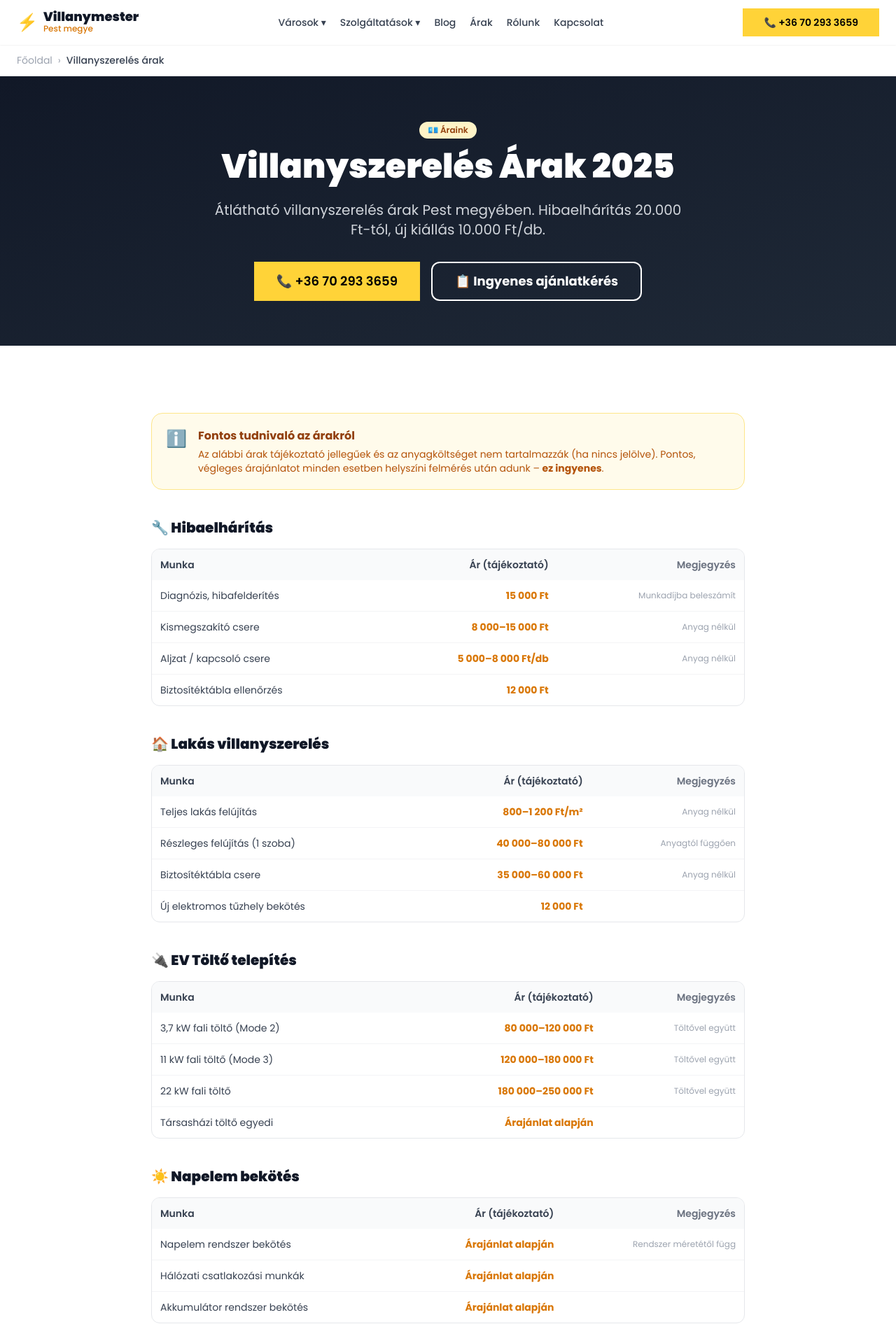
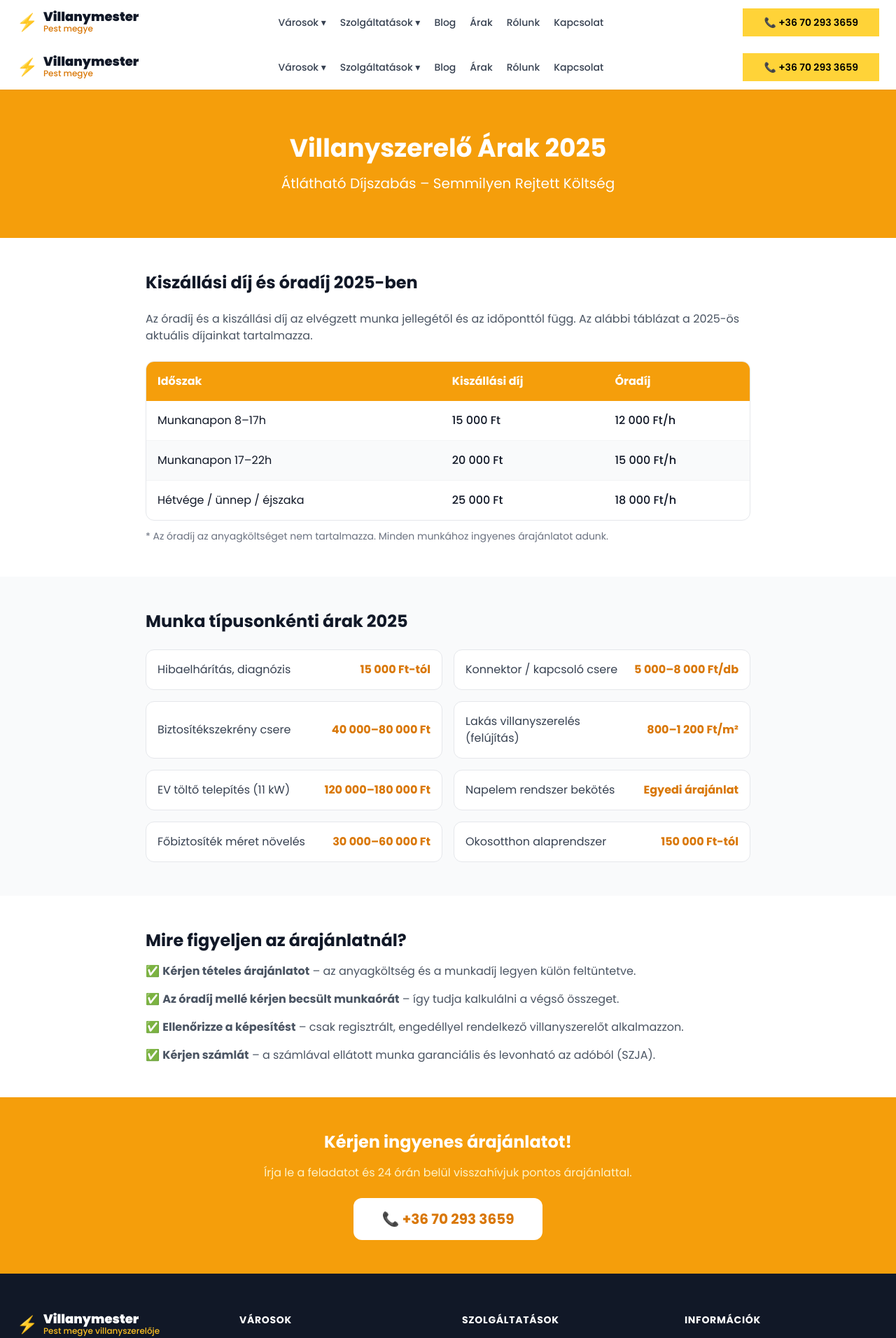
Before and after one commit to Top-G-B/villanymester1, a Next.js app: page /arak in a window 1280 px wide. Shown: the top 1912 px of the page at 70% size. Built offline with nearby package versions, Linux system fonts and the light colour scheme.

Commit message:
feat: arak oldal frissitve 2025-re + oradij KW

```diff
--- a/src/app/arak/page.tsx
+++ b/src/app/arak/page.tsx
@@ -1,152 +1,92 @@
-import type { Metadata } from 'next'
-import Link from 'next/link'
-import { SITE, CITIES } from '@/lib/data'
+import { SITE } from '@/lib/data'
+import Header from '@/components/Header'
+import Footer from '@/components/Footer'
 
-export const metadata: Metadata = {
-  title: 'Villanyszerelés Árak 2025 | Villanymester Kft. Pest megye',
-  description: 'Átlátható villanyszerelés árak Pest megyében. Hibaelhárítás 20.000 Ft-tól, új kiállás 10.000 Ft/db. Kérjen ingyenes ajánlatot még ma!',
-  alternates: { canonical: `${SITE.url}/arak/` },
-  openGraph: {
-    title: 'Árak – Villanyszerelés Árak 2025 | Villanymester',
-    description: 'Átlátható villanyszerelés árak Pest megyében. Hibaelhárítás 15.000 Ft-tól, lakásfelújítás 800 Ft/m²-től.',
-    url: `${SITE.url}/arak/`,
-    type: 'website',
-    locale: 'hu_HU',
-  },
+export const metadata = {
+  title: 'Villanyszerelő Árak 2025 – Átlátható Díjszabás | Villanymester Kft.',
+  description: 'Villanyszerelő árak 2025 ✓ Kiszállási díj, óradíj, munkadíj táblázat ✓ Pest megye ✓ Díjmentes árajánlat ➤ Hívjon most: +36 70 293 3659',
 }
 
-const priceTable = [
-  {
-    category: '🔧 Hibaelhárítás', items: [
-      { name: 'Diagnózis, hibafelderítés', price: '15 000 Ft', note: 'Munkadíjba beleszámít' },
-      { name: 'Kismegszakító csere', price: '8 000–15 000 Ft', note: 'Anyag nélkül' },
-      { name: 'Aljzat / kapcsoló csere', price: '5 000–8 000 Ft/db', note: 'Anyag nélkül' },
-      { name: 'Biztosítéktábla ellenőrzés', price: '12 000 Ft', note: '' },
-    ]
-  },
-  {
-    category: '🏠 Lakás villanyszerelés', items: [
-      { name: 'Teljes lakás felújítás', price: '800–1 200 Ft/m²', note: 'Anyag nélkül' },
-      { name: 'Részleges felújítás (1 szoba)', price: '40 000–80 000 Ft', note: 'Anyagtól függően' },
-      { name: 'Biztosítéktábla csere', price: '35 000–60 000 Ft', note: 'Anyag nélkül' },
-      { name: 'Új elektromos tűzhely bekötés', price: '12 000 Ft', note: '' },
-    ]
-  },
-  {
-    category: '🔌 EV Töltő telepítés', items: [
-      { name: '3,7 kW fali töltő (Mode 2)', price: '80 000–120 000 Ft', note: 'Töltővel együtt' },
-      { name: '11 kW fali töltő (Mode 3)', price: '120 000–180 000 Ft', note: 'Töltővel együtt' },
-      { name: '22 kW fali töltő', price: '180 000–250 000 Ft', note: 'Töltővel együtt' },
-      { name: 'Társasházi töltő egyedi', price: 'Árajánlat alapján', note: '' },
-    ]
-  },
-  {
-    category: '☀️ Napelem bekötés', items: [
-      { name: 'Napelem rendszer bekötés', price: 'Árajánlat alapján', note: 'Rendszer méretétől függ' },
-      { name: 'Hálózati csatlakozási munkák', price: 'Árajánlat alapján', note: '' },
-      { name: 'Akkumulátor rendszer bekötés', price: 'Árajánlat alapján', note: '' },
-    ]
-  },
-]
-
 export default function ArakPage() {
-  const schema = {
-    '@context': 'https://schema.org',
-    '@type': 'WebPage',
-    name: 'Villanyszerelés Árak 2025 | Villanymester Kft.',
-    description: 'Átlátható villanyszerelés árak Pest megyében. Hibaelhárítás 20.000 Ft-tól, új kiállás 10.000 Ft/db.',
-    url: `${SITE.url}/arak/`,
-  }
-
   return (
     <>
-      <script type="application/ld+json" dangerouslySetInnerHTML={{ __html: JSON.stringify(schema) }} />
-      <div className="bg-white border-b border-gray-100">
-        <div className="container-main py-3">
-          <nav className="text-sm text-gray-400 flex items-center gap-2">
-            <Link href="/" className="hover:text-amber-600">Főoldal</Link>
-            <span>›</span>
-            <span className="text-gray-700 font-medium">Villanyszerelés árak</span>
-          </nav>
+      <Header />
+      <main className="min-h-screen bg-white">
+        <section className="bg-amber-500 text-white py-16">
+          <div className="max-w-4xl mx-auto px-4 text-center">
+            <h1 className="text-3xl md:text-4xl font-bold mb-4">Villanyszerelő Árak 2025</h1>
+            <p className="text-xl">Átlátható Díjszabás – Semmilyen Rejtett Költség</p>
           </div>
+        </section>
+
+        <section className="max-w-4xl mx-auto px-4 py-12">
+          <h2 className="text-2xl font-bold mb-6 text-gray-900">Kiszállási díj és óradíj 2025-ben</h2>
+          <p className="text-gray-600 mb-6">
+            Az óradíj és a kiszállási díj az elvégzett munka jellegétől és az időponttól függ. Az alábbi táblázat a 2025-ös aktuális díjainkat tartalmazza.
+          </p>
+          <div className="overflow-x-auto rounded-xl border border-gray-200">
+            <table className="w-full border-collapse">
+              <thead className="bg-amber-500 text-white">
+                <tr>
+                  <th className="text-left p-4">Időszak</th>
+                  <th className="text-left p-4">Kiszállási díj</th>
+                  <th className="text-left p-4">Óradíj</th>
+                </tr>
+              </thead>
+              <tbody>
+                <tr className="border-b border-gray-100"><td className="p-4">Munkanapon 8–17h</td><td className="p-4 font-medium">15 000 Ft</td><td className="p-4 font-medium">12 000 Ft/h</td></tr>
+                <tr className="border-b border-gray-100 bg-gray-50"><td className="p-4">Munkanapon 17–22h</td><td className="p-4 font-medium">20 000 Ft</td><td className="p-4 font-medium">15 000 Ft/h</td></tr>
+                <tr><td className="p-4">Hétvége / ünnep / éjszaka</td><td className="p-4 font-medium">25 000 Ft</td><td className="p-4 font-medium">18 000 Ft/h</td></tr>
+              </tbody>
+            </table>
           </div>
+          <p className="text-sm text-gray-500 mt-3">* Az óradíj az anyagköltséget nem tartalmazza. Minden munkához ingyenes árajánlatot adunk.</p>
+        </section>
 
-      <section className="bg-gradient-to-br from-gray-900 to-gray-800 text-white py-16">
-        <div className="container-main max-w-3xl text-center">
-          <div className="badge mb-4">💶 Áraink</div>
-          <h1 className="text-3xl md:text-5xl font-black mb-6">Villanyszerelés Árak 2025</h1>
-          <p className="text-gray-300 text-lg md:text-xl max-w-2xl mx-auto mb-8">Átlátható villanyszerelés árak Pest megyében. Hibaelhárítás 20.000 Ft-tól, új kiállás 10.000 Ft/db.</p>
-          <div className="flex flex-col sm:flex-row gap-4 justify-center">
-            <a href={`tel:${SITE.phone}`} className="btn-primary px-8 py-3 text-lg">📞 {SITE.phoneDisplay}</a>
-            <Link href="/kapcsolat/" className="btn-outline px-8 py-3 text-lg border-white text-white hover:bg-white/10">📋 Ingyenes ajánlatkérés</Link>
+        <section className="bg-gray-50 py-12">
+          <div className="max-w-4xl mx-auto px-4">
+            <h2 className="text-2xl font-bold mb-6 text-gray-900">Munka típusonkénti árak 2025</h2>
+            <div className="grid md:grid-cols-2 gap-4">
+              {[
+                { munka: 'Hibaelhárítás, diagnózis', ar: '15 000 Ft-tól' },
+                { munka: 'Konnektor / kapcsoló csere', ar: '5 000–8 000 Ft/db' },
+                { munka: 'Biztosítékszekrény csere', ar: '40 000–80 000 Ft' },
+                { munka: 'Lakás villanyszerelés (felújítás)', ar: '800–1 200 Ft/m²' },
+                { munka: 'EV töltő telepítés (11 kW)', ar: '120 000–180 000 Ft' },
+                { munka: 'Napelem rendszer bekötés', ar: 'Egyedi árajánlat' },
+                { munka: 'Főbiztosíték méret növelés', ar: '30 000–60 000 Ft' },
+                { munka: 'Okosotthon alaprendszer', ar: '150 000 Ft-tól' },
+              ].map((item) => (
+                <div key={item.munka} className="flex justify-between items-center p-4 bg-white rounded-xl border border-gray-200">
+                  <span className="text-gray-700">{item.munka}</span>
+                  <span className="font-bold text-amber-600 whitespace-nowrap ml-4">{item.ar}</span>
+                </div>
+              ))}
             </div>
           </div>
         </section>
 
-      <section className="section bg-white">
-        <div className="container-main max-w-4xl">
-          <div className="bg-amber-50 border border-amber-200 rounded-2xl p-5 mb-10 flex gap-4">
-            <span className="text-2xl shrink-0">ℹ️</span>
-            <div>
-              <div className="font-bold text-amber-800 mb-1">Fontos tudnivaló az árakról</div>
-              <p className="text-amber-700 text-sm">Az alábbi árak tájékoztató jellegűek és az anyagköltséget nem tartalmazzák (ha nincs jelölve). Pontos, végleges árajánlatot minden esetben helyszíni felmérés után adunk – <strong>ez ingyenes</strong>.</p>
+        <section className="max-w-4xl mx-auto px-4 py-12">
+          <h2 className="text-2xl font-bold mb-4 text-gray-900">Mire figyeljen az árajánlatnál?</h2>
+          <div className="space-y-4 text-gray-600">
+            <p>✅ <strong>Kérjen tételes árajánlatot</strong> – az anyagköltség és a munkadíj legyen külön feltüntetve.</p>
+            <p>✅ <strong>Az óradíj mellé kérjen becsült munkaórát</strong> – így tudja kalkulálni a végső összeget.</p>
+            <p>✅ <strong>Ellenőrizze a képesítést</strong> – csak regisztrált, engedéllyel rendelkező villanyszerelőt alkalmazzon.</p>
+            <p>✅ <strong>Kérjen számlát</strong> – a számlával ellátott munka garanciális és levonható az adóból (SZJA).</p>
           </div>
-          </div>
+        </section>
 
-          <div className="space-y-10">
-            {priceTable.map(section => (
-              <div key={section.category}>
-                <h2 className="text-xl font-black text-gray-900 mb-4">{section.category}</h2>
-                <div className="overflow-hidden rounded-xl border border-gray-200">
-                  <table className="w-full text-sm">
-                    <thead className="bg-gray-50">
-                      <tr>
-                        <th className="text-left p-3 font-semibold text-gray-700">Munka</th>
-                        <th className="text-right p-3 font-semibold text-gray-700">Ár (tájékoztató)</th>
-                        <th className="text-right p-3 font-semibold text-gray-500 hidden sm:table-cell">Megjegyzés</th>
-                      </tr>
-                    </thead>
-                    <tbody className="divide-y divide-gray-100">
-                      {section.items.map(item => (
-                        <tr key={item.name} className="hover:bg-gray-50">
-                          <td className="p-3 text-gray-700">{item.name}</td>
-                          <td className="p-3 text-right font-bold text-amber-600 whitespace-nowrap">{item.price}</td>
-                          <td className="p-3 text-right text-gray-400 text-xs hidden sm:table-cell">{item.note}</td>
-                        </tr>
-                      ))}
-                    </tbody>
-                  </table>
-                </div>
-              </div>
-            ))}
-          </div>
-
-          <div className="mt-12 bg-amber-500 rounded-2xl p-8 text-white text-center">
-            <h2 className="text-2xl font-black mb-3">Ingyenes árajánlat</h2>
-            <p className="text-amber-100 mb-6">Hívjon vagy írjon – 24 órán belül pontos árajánlatot küldünk!</p>
-            <div className="flex flex-col sm:flex-row gap-4 justify-center">
-              <a href={`tel:${SITE.phone}`} className="bg-white text-amber-600 font-black px-8 py-3 rounded-xl hover:bg-amber-50 transition-colors">
+        <section className="bg-amber-500 text-white py-12">
+          <div className="max-w-2xl mx-auto px-4 text-center">
+            <h2 className="text-2xl font-bold mb-4">Kérjen ingyenes árajánlatot!</h2>
+            <p className="mb-6 text-amber-100">Írja le a feladatot és 24 órán belül visszahívjuk pontos árajánlattal.</p>
+            <a href={`tel:${SITE.phone}`} className="inline-block bg-white text-amber-600 font-bold text-xl px-10 py-4 rounded-xl hover:bg-amber-50 transition">
               📞 {SITE.phoneDisplay}
             </a>
-              <Link href="/kapcsolat/" className="bg-amber-600 text-white font-bold px-8 py-3 rounded-xl hover:bg-amber-700 transition-colors border border-amber-400">
-                📋 Online ajánlatkérés
-              </Link>
-            </div>
-          </div>
-
-          <div className="mt-12">
-            <h2 className="text-xl font-black text-gray-900 mb-5">Kiszállási területeink</h2>
-            <div className="grid grid-cols-2 sm:grid-cols-3 md:grid-cols-5 gap-3">
-              {CITIES.map(c => (
-                <Link key={c.slug} href={`/${c.slug}/`}
-                  className="card text-center hover:border-amber-300 hover:bg-amber-50 transition-all text-sm font-medium text-gray-700 hover:text-amber-700 py-3">
-                  Villanyszerelő<br /><span className="font-bold">{c.name}</span>
-                </Link>
-              ))}
-            </div>
-          </div>
           </div>
         </section>
+      </main>
+      <Footer />
     </>
   )
 }
```
Lines whose indentation alone changed are shown as unchanged.
